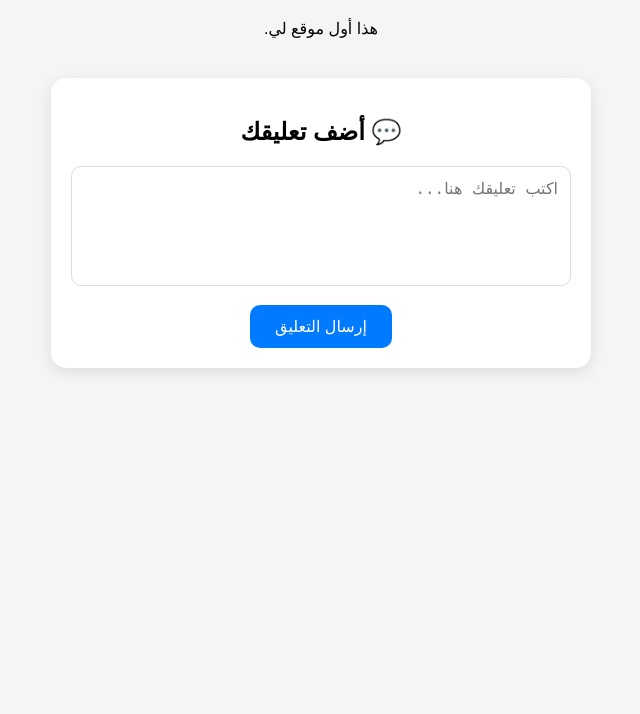
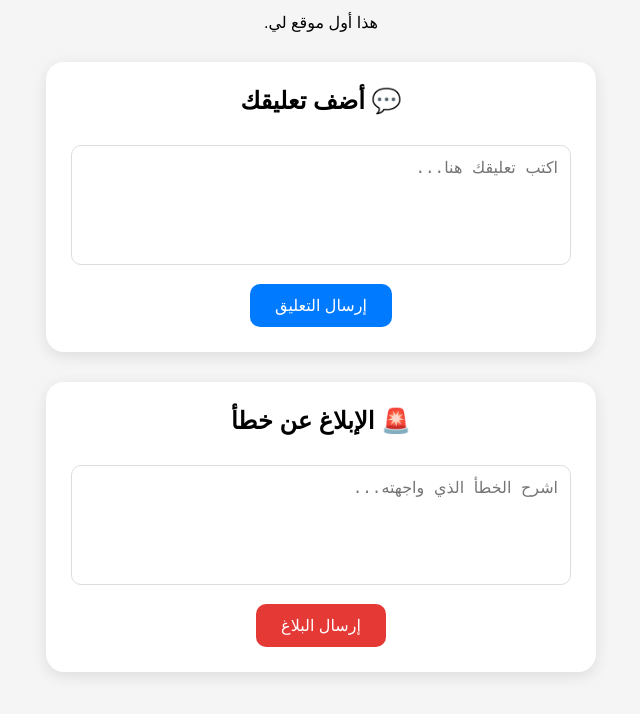
Before and after one commit to mohamedbrk1122-droid/-, a plain HTML site: page index.html in a window 1280 px wide. Shown: the part 100-814 px from the top of the page, without its empty margins (319-959 px from the left). Drawn offline with Linux system fonts and the light colour scheme.

Commit message:
Update index.html

```diff
--- a/index.html
+++ b/index.html
@@ -13,13 +13,21 @@
             padding: 30px;
         }
 
-        .comment-box {
+        h1 {
+            margin-bottom: 10px;
+        }
+
+        .box {
             max-width: 500px;
-            margin: 40px auto;
+            margin: 30px auto;
             background: white;
-            padding: 20px;
-            border-radius: 15px;
+            padding: 25px;
+            border-radius: 18px;
             box-shadow: 0 4px 15px rgba(0,0,0,0.1);
+        }
+
+        .box h2 {
+            margin-top: 0;
         }
 
         textarea {
@@ -31,6 +39,7 @@
             border-radius: 10px;
             resize: none;
             font-size: 16px;
+            margin-top: 10px;
         }
 
         button {
@@ -45,7 +54,15 @@
         }
 
         button:hover {
-            background: #0056b3;
+            opacity: 0.85;
+        }
+
+        .report button {
+            background: #e53935;
+        }
+
+        .report {
+            margin-top: 25px;
         }
     </style>
 </head>
@@ -55,7 +72,9 @@
     <h1>مرحبا بكم في موقعي 🚀</h1>
     <p>هذا أول موقع لي.</p>
 
-    <div class="comment-box">
+
+    <!-- خانة التعليق -->
+    <div class="box">
         <h2>💬 أضف تعليقك</h2>
 
         <form action="https://formspree.io/f/xbgggjnw" method="POST">
@@ -67,12 +86,46 @@
 
             <input
                 type="hidden"
+                name="type"
+                value="تعليق جديد">
+
+            <input
+                type="hidden"
                 name="_subject"
                 value="💬 تعليق جديد على موقعي">
 
-            <br>
+            <button type="submit">
+                إرسال التعليق
+            </button>
 
-            <button type="submit">إرسال التعليق</button>
+        </form>
+    </div>
+
+
+    <!-- خانة الإبلاغ عن خطأ -->
+    <div class="box report">
+        <h2>🚨 الإبلاغ عن خطأ</h2>
+
+        <form action="https://formspree.io/f/xbgggjnw" method="POST">
+
+            <textarea
+                name="error_report"
+                placeholder="اشرح الخطأ الذي واجهته..."
+                required></textarea>
+
+            <input
+                type="hidden"
+                name="type"
+                value="بلاغ عن خطأ">
+
+            <input
+                type="hidden"
+                name="_subject"
+                value="🚨 بلاغ جديد عن خطأ في الموقع">
+
+            <button type="submit">
+                إرسال البلاغ
+            </button>
 
         </form>
     </div>
```
